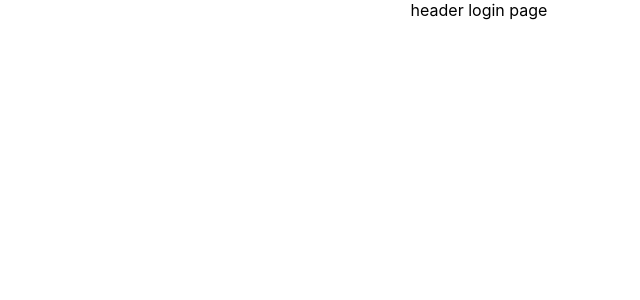
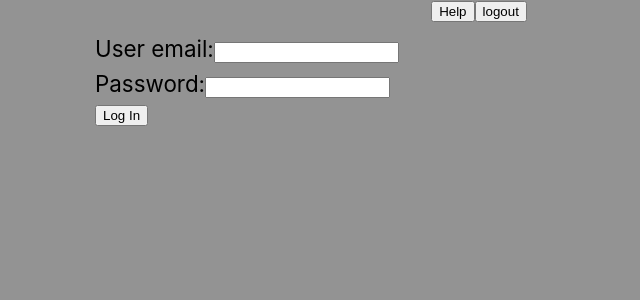
Before and after one commit to vi-verma/login-page, a React (Create React App) app: page / in a window 1280 px wide. Shown: the top 300 px of the page, without its empty margins (161-801 px from the left). Built offline with nearby package versions, Linux system fonts and the light colour scheme.

Commit message:
login-logout handeling

```diff
--- a/src/App.js
+++ b/src/App.js
@@ -1,11 +1,23 @@
-
+import { useState } from 'react';
+import Navigation from './UI/Navigation';
+import Login from './UI/Login';
+import Home from "./UI/Home";
 import './App.css';
 
 function App() {
+  const [isLoggedIn, setIsLoggedIn] = useState(false);
+
+
+
   return (
     <div className="App">
-        header
-        login page
+        <Navigation isLoggedIn={isLoggedIn} setIsLoggedIn={setIsLoggedIn} />
+        <div className="container">
+          {
+           isLoggedIn ? <Home/> : <Login setIsLoggedIn={setIsLoggedIn} />
+
+          }
+        </div>
     </div>
   );
 }
--- a/src/Component/Button.js
+++ b/src/Component/Button.js
@@ -3,11 +3,9 @@
 function Button(props){
 
     return(
-        <div >
-            <button className={props.classname || " "} type={props.type || "button"}>
-                {props.children}
-            </button>
-        </div>
+        <button onClick={props.onClick} className={props.className || "btn btn-primary"} type={props.type || "button"}>
+            {props.children}
+        </button>
     );
 };
 
--- a/src/UI/Card.js
+++ b/src/UI/Card.js
@@ -3,7 +3,7 @@ import classes from "./Card.module.css";
 function Card(props){
 
     return(
-        <div className={props.className || "card"}>
+        <div className={props.className || classes.card + " card"}>
             <div className="card-body">
                 {props.children}
             </div>
--- a/src/UI/Card.module.css
+++ b/src/UI/Card.module.css
@@ -0,0 +1,3 @@
+.card{
+    margin-top: 1%;
+}
--- a/src/UI/Home.js
+++ b/src/UI/Home.js
@@ -1,10 +1,11 @@
 import Card from "./Card";
+import classes from "./Home.module.css";
 
 function Home(){
 
     return(
         <Card>
-            <p className=''>You are logged in</p>
+            <p className={classes.home}>You are logged in</p>
         </Card>
     );
 };
--- /dev/null
+++ b/src/UI/Home.module.css
@@ -0,0 +1,5 @@
+.home{
+    height:300px;
+    font-size: 3rem;
+
+}
--- a/src/UI/Login.js
+++ b/src/UI/Login.js
@@ -0,0 +1,33 @@
+// import { useState, useReducer } from "react";
+import Card from "./Card";
+import Button from "../Component/Button";
+import classes from './Login.module.css';
+
+function Login(props){
+
+    const LoginHandeler = () => {
+        props.setIsLoggedIn(true)
+        localStorage.setItem("Loginid:","1");
+    };
+
+
+    return(
+        <Card>
+            <div className={classes.user_login}>
+                <div className={classes.email_cl}>
+                    <label classes="form-label">User email:</label>
+                    <input type="text" className="form-control"></input>
+                </div>
+                <div className={classes.password_cl}>
+                    <label>Password:</label>
+                    <input type="text" className="form-control"></input>
+                </div>
+                <div>
+                    <Button onClick={LoginHandeler} type="button" >Log In</Button>
+                </div>
+            </div>
+        </Card>
+    );
+};
+
+export default Login;
--- /dev/null
+++ b/src/UI/Login.module.css
@@ -0,0 +1,9 @@
+.user_login{
+    width:60%;
+    text-align: left;
+    font-size: 1.4rem;
+    margin: auto;
+}
+.email_cl{
+    margin-bottom: 1%;
+}
--- a/src/UI/Navigation.js
+++ b/src/UI/Navigation.js
@@ -1,15 +1,21 @@
 import Button from "../Component/Button";
+// import classes from "./Navigation.module.css";
 
-function Navigation (){
+function Navigation (props){
+
+    const LogoutHandeler = () => {
+        props.setIsLoggedIn(false);
+        localStorage.removeItem("Loginid")
+    };
 
     return(
         <div className="container-fluid">
             <nav className="navbar navbar-dark bg-dark">
                 <form className="form-inline">
-                    <Button className={"btn btn-outline-success"}>
+                    <Button className="btn btn-outline-success" type="button">
                         Help
                     </Button>
-                    <Button className={"btn btn-outline-danger"}>
+                    <Button onClick={LogoutHandeler} className="btn btn-outline-danger" type="button">
                         logout
                     </Button>
                 </form>
--- a/src/UI/Navigation.module.css
+++ b/src/UI/Navigation.module.css
@@ -0,0 +1,4 @@
+.btn_help{
+    margin: 0%;
+
+}
--- a/src/index.css
+++ b/src/index.css
@@ -5,6 +5,7 @@ body {
     sans-serif;
   -webkit-font-smoothing: antialiased;
   -moz-osx-font-smoothing: grayscale;
+  background-color: rgba(0, 0, 0, 0.424);
 }
 
 code {
```
